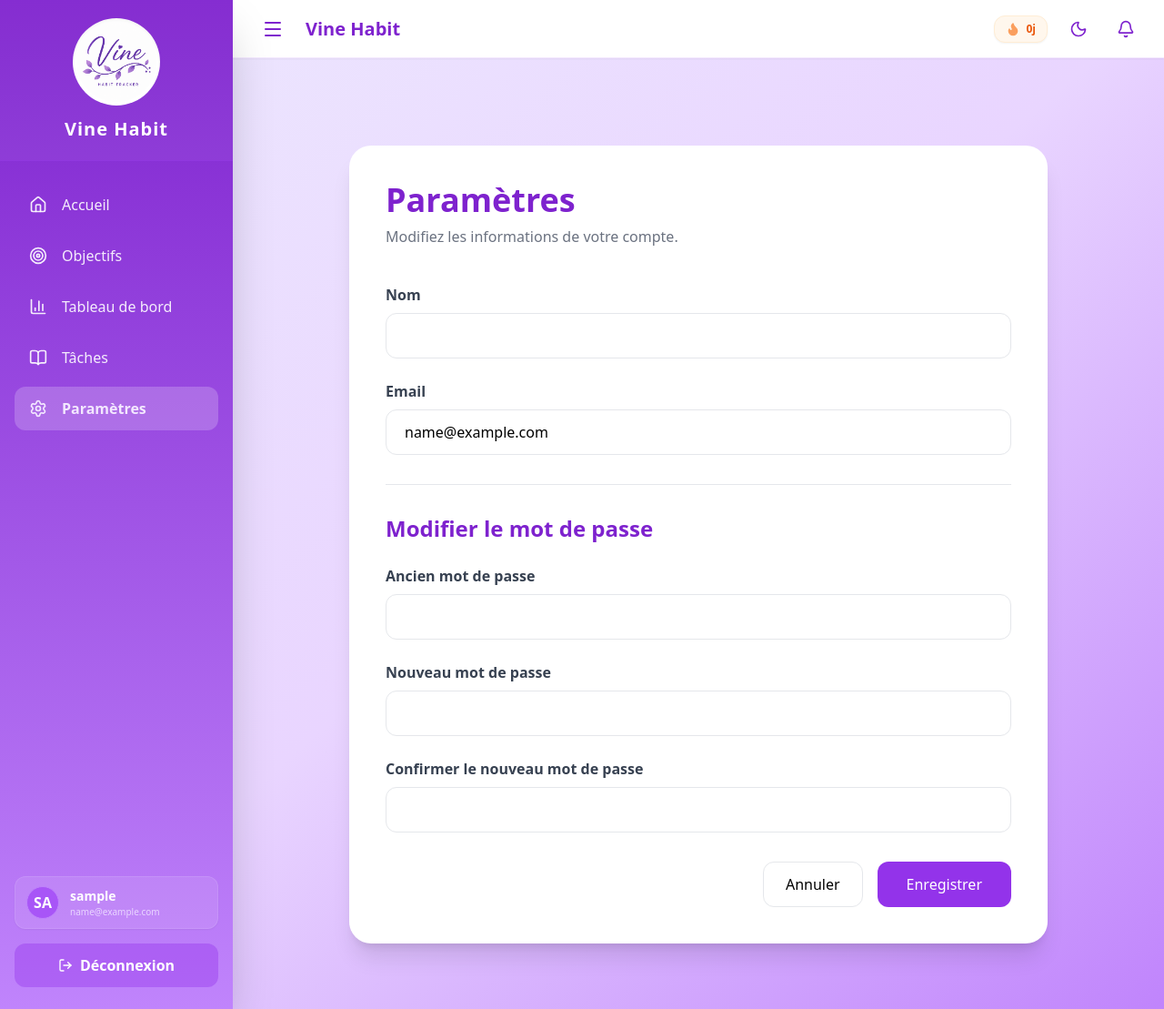
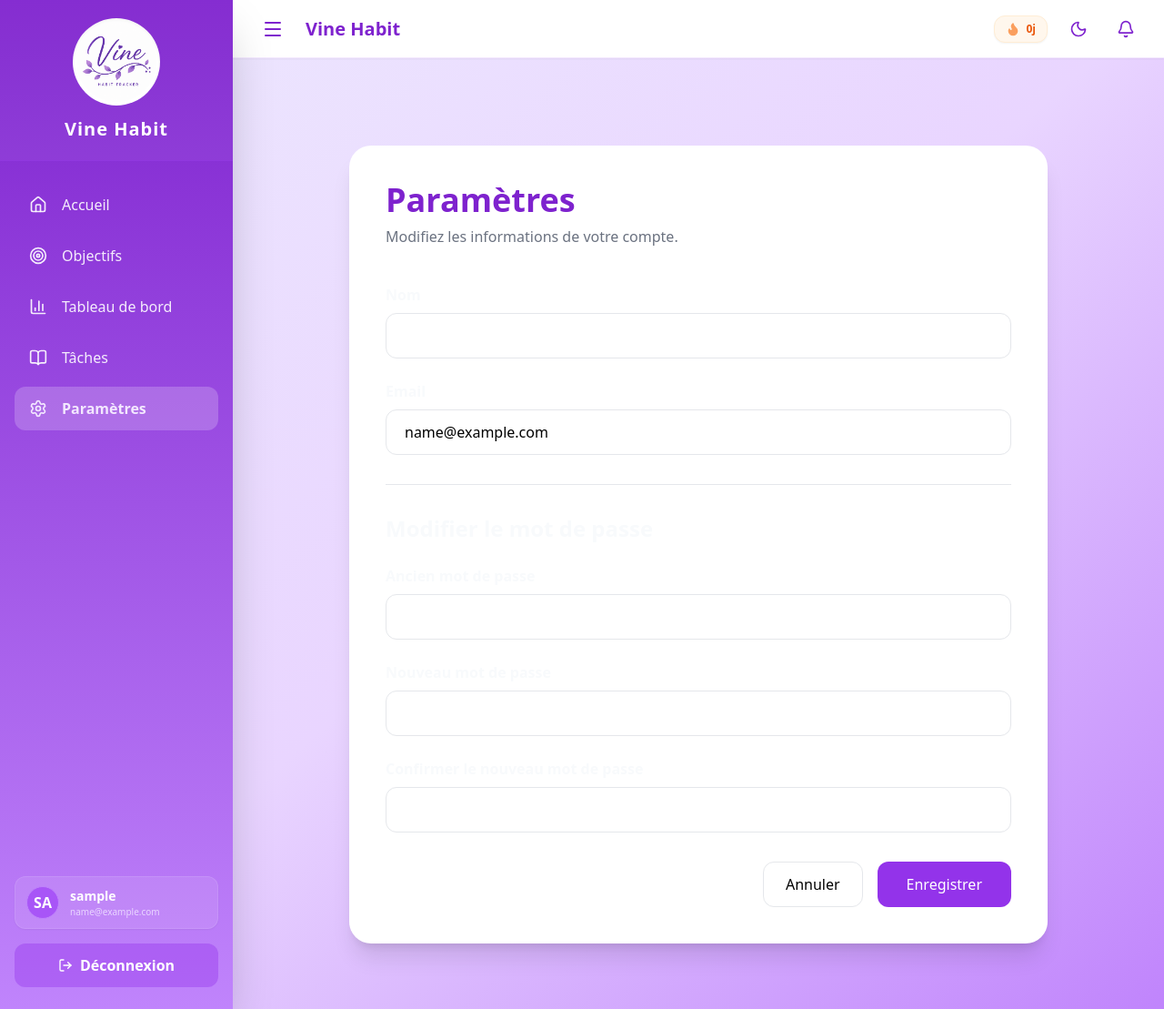
Before and after one commit to netty-hue/vine_habit_tracker, a Flask app: page /settings in a window 1280 px wide. Shown: the whole page at 91% size. Run offline with Flask 3, Linux system fonts and the light colour scheme; the visitor is signed in with stand-in values (Sample User, id 1); data that the repository does not hold is empty; some libraries are stand-ins or nearby versions.

Commit message:
Ux design paramètres

```diff
--- a/app/templates/acceuil/home.html
+++ b/app/templates/acceuil/home.html
@@ -59,7 +59,7 @@
         <div class="lg:col-span-7 bg-white rounded-2xl shadow-sm border border-purple-100 p-6">
             <div class="flex flex-col sm:flex-row justify-between items-start sm:items-center gap-4 mb-4">
                 <h2 class="text-xl font-bold text-purple-950 flex items-center gap-2">
-                    <i data-lucide="calendar" class="text-purple-600 w-5 h-5"></i> Calendrier de suivi
+                    <i data-lucide="calendar" class="text-slate-50 w-5 h-5"></i> Calendrier de suivi
                 </h2>
                 <a href="{{ url_for('main.goal') }}" class="inline-flex items-center gap-2 bg-purple-600 hover:bg-purple-700 text-white font-semibold px-4 py-2 rounded-xl shadow-md shadow-purple-200 transition text-xs">
                     <i data-lucide="plus" class="w-3.5 h-3.5"></i> Ajouter
--- a/app/templates/settings.html
+++ b/app/templates/settings.html
@@ -22,7 +22,7 @@
 
             <div class="mb-6">
 
-                <label class="block mb-2 font-semibold text-gray-700">
+                <label class="block mb-2 font-semibold text-slate-50">
                     Nom
                 </label>
 
@@ -38,7 +38,7 @@
 
             <div class="mb-6">
 
-                <label class="block mb-2 font-semibold text-gray-700">
+                <label class="block mb-2 font-semibold text-slate-50">
                     Email
                 </label>
 
@@ -52,7 +52,7 @@
 
             <hr class="my-8">
 
-            <h2 class="text-2xl font-semibold text-purple-700 mb-6">
+            <h2 class="text-2xl font-semibold text-slate-50 mb-6">
                 Modifier le mot de passe
             </h2>
 
@@ -60,7 +60,7 @@
 
             <div class="mb-6">
 
-                <label class="block mb-2 font-semibold text-gray-700">
+                <label class="block mb-2 font-semibold text-slate-50">
                     Ancien mot de passe
                 </label>
 
@@ -75,7 +75,7 @@
 
             <div class="mb-6">
 
-                <label class="block mb-2 font-semibold text-gray-700">
+                <label class="block mb-2 font-semibold text-slate-50">
                     Nouveau mot de passe
                 </label>
 
@@ -90,7 +90,7 @@
 
             <div class="mb-8">
 
-                <label class="block mb-2 font-semibold text-gray-700">
+                <label class="block mb-2 font-semibold text-slate-50">
                     Confirmer le nouveau mot de passe
                 </label>
 
```
